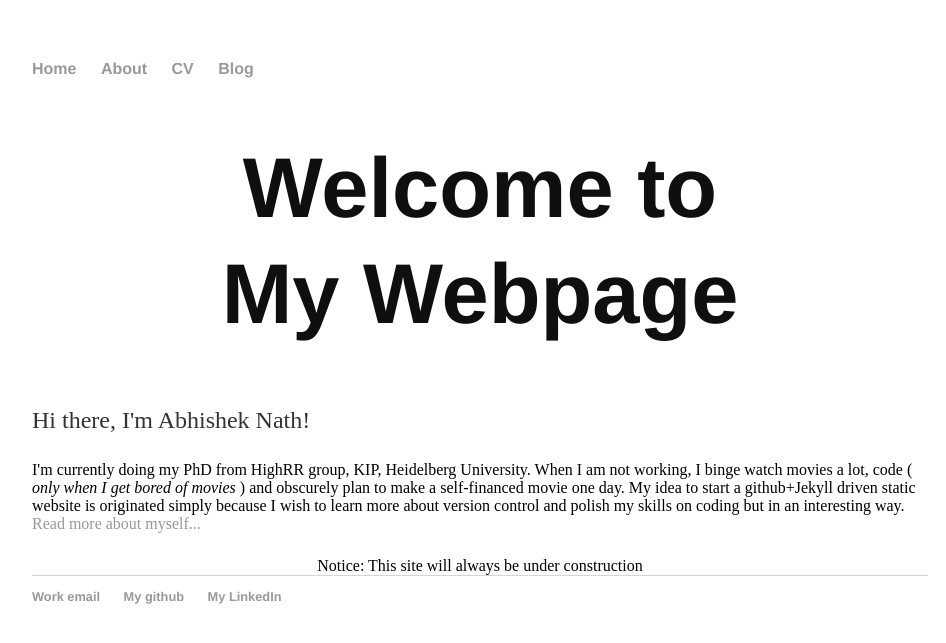
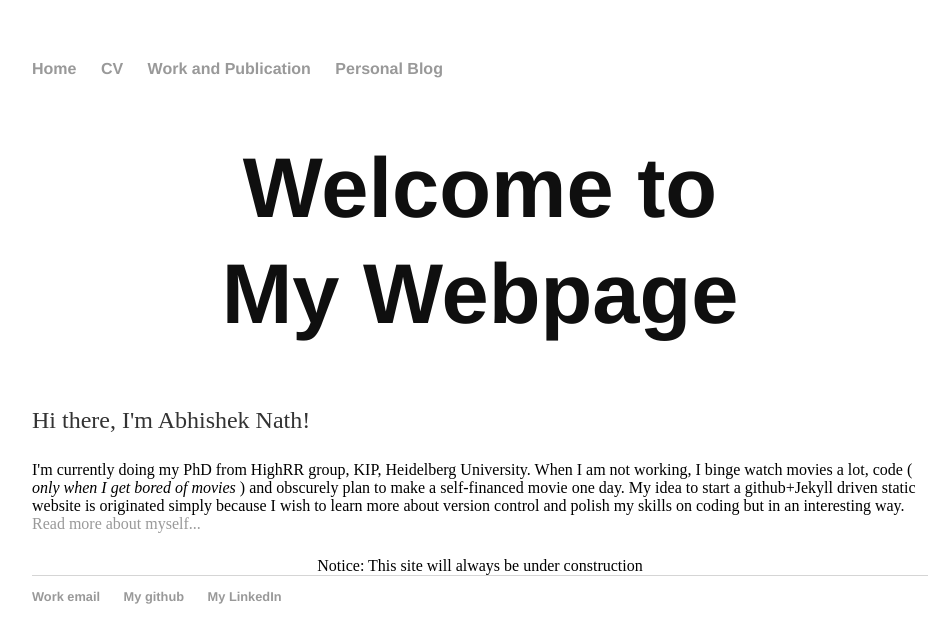
Before and after one commit to an15ms157/abhishek.github.io, a Jekyll site: the page built from index.html, in a window 1280 px wide. Shown: the top 643 px of the page, without its empty margins (160-1106 px from the left). Built offline with Jekyll 4.4.1, drawn with Linux system fonts in a browser that asks for light colours.

Commit message:
Update default.html

```diff
--- a/_layouts/default.html
+++ b/_layouts/default.html
@@ -9,9 +9,9 @@
 			<nav>
 	    		<ul>
 	        		<li><a href="/">Home</a></li>
-		        	<li><a href="/about">About</a></li>
 	        		<li><a href="/cv">CV</a></li>
-	        		<li><a href="/blog">Blog</a></li>
+		        	<li><a href="/work">Work and Publication</a></li>
+	        		<li><a href="/blog">Personal Blog</a></li>
 	    		</ul>
 			</nav>
 			<div class="container">
```
